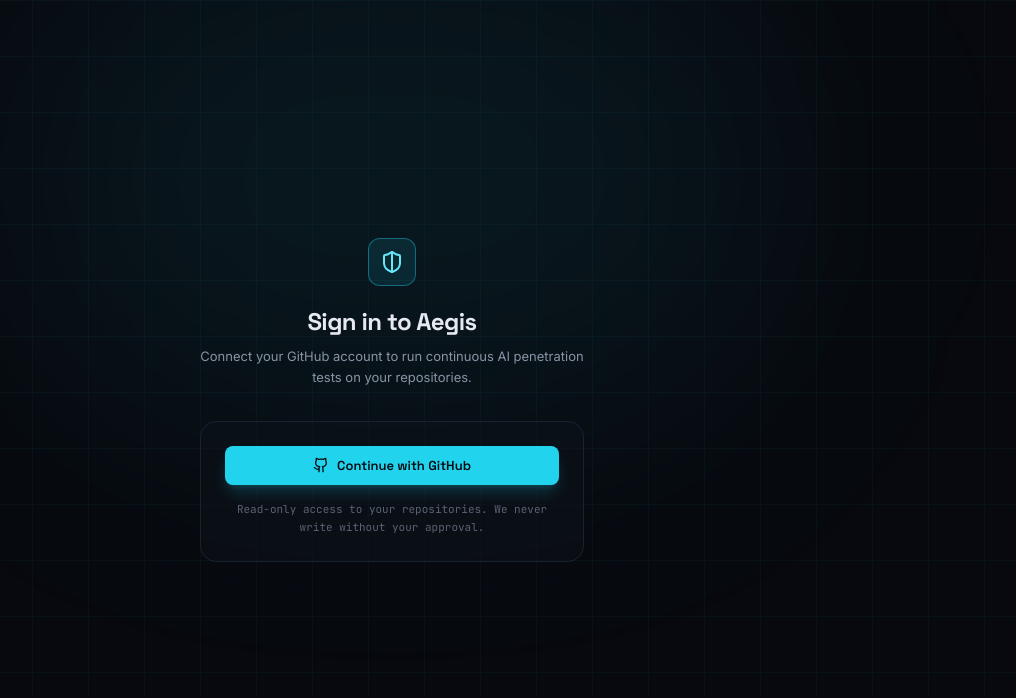
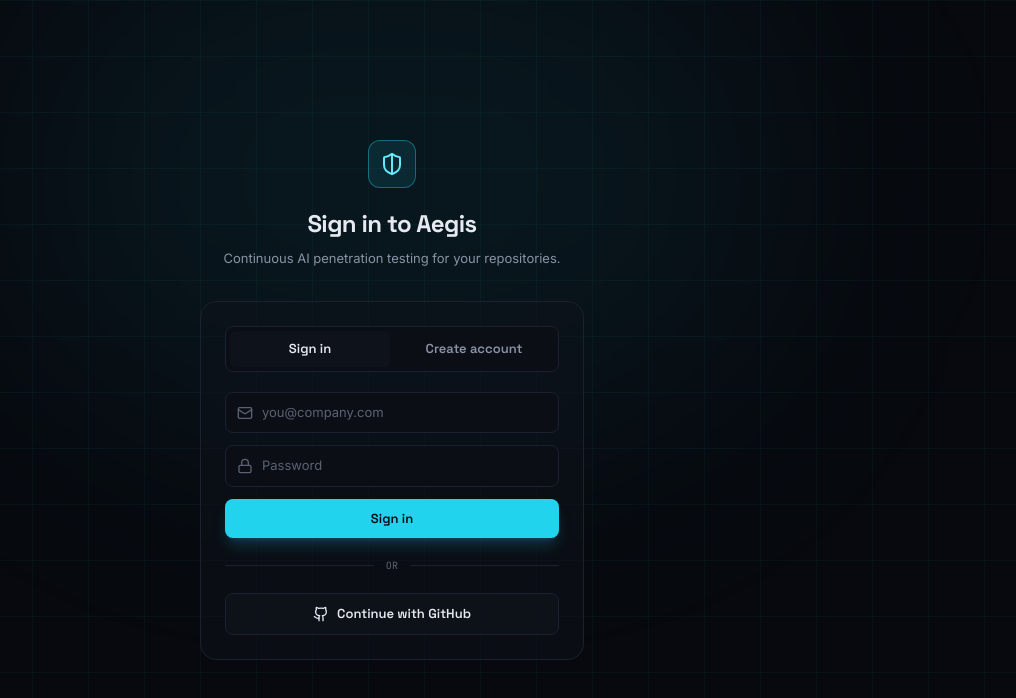
Before and after one commit to vedantnimbarte/Aegis, a Next.js app in the folder dashboard/: page /login in a window 1280 px wide. Shown: the top 698 px of the page, without its empty margins (248-1264 px from the left). Built offline with nearby package versions, Linux system fonts and the light colour scheme; no server answers.

Commit message:
feat(dashboard): add email/password sign-in and registration to login page

```diff
--- a/dashboard/app/login/page.tsx
+++ b/dashboard/app/login/page.tsx
@@ -1,17 +1,28 @@
 "use client";
 
-import { Github, ShieldHalf } from "lucide-react";
+import { useMutation } from "@tanstack/react-query";
+import { Github, Loader2, Lock, Mail, ShieldHalf } from "lucide-react";
 import { useRouter } from "next/navigation";
-import { useEffect, useState } from "react";
+import { useEffect, useState, type FormEvent } from "react";
 
+import { api, ApiError } from "@/lib/api";
 import { useAuth } from "@/lib/auth";
 import { buildGitHubAuthUrl } from "@/lib/format";
-import { Button } from "@/components/ui";
+import { Button, cn } from "@/components/ui";
+
+type Mode = "signin" | "signup";
+
+const EMAIL_RE = /^[^\s@]+@[^\s@]+\.[^\s@]+$/;
 
 export default function LoginPage() {
   const router = useRouter();
-  const { isAuthenticated } = useAuth();
+  const { isAuthenticated, login } = useAuth();
   const [mounted, setMounted] = useState(false);
+
+  const [mode, setMode] = useState<Mode>("signin");
+  const [email, setEmail] = useState("");
+  const [password, setPassword] = useState("");
+  const [formError, setFormError] = useState<string | null>(null);
 
   useEffect(() => setMounted(true), []);
   useEffect(() => {
@@ -20,12 +31,56 @@
 
   const clientId = process.env.NEXT_PUBLIC_GITHUB_CLIENT_ID;
 
-  function signIn() {
+  const auth = useMutation({
+    mutationFn: () =>
+      mode === "signin"
+        ? api.login(email.trim(), password)
+        : api.register(email.trim(), password),
+    onSuccess: (token) => {
+      login(token);
+      router.replace("/");
+    },
+  });
+
+  function switchMode(next: Mode) {
+    setMode(next);
+    setFormError(null);
+    auth.reset();
+  }
+
+  function onSubmit(e: FormEvent<HTMLFormElement>) {
+    e.preventDefault();
+    setFormError(null);
+    const em = email.trim();
+    if (!EMAIL_RE.test(em)) {
+      setFormError("Enter a valid email address.");
+      return;
+    }
+    if (!password) {
+      setFormError("Enter your password.");
+      return;
+    }
+    if (mode === "signup" && password.length < 8) {
+      setFormError("Password must be at least 8 characters.");
+      return;
+    }
+    auth.mutate();
+  }
+
+  const errorMessage =
+    formError ||
+    (auth.error instanceof ApiError
+      ? auth.error.message
+      : auth.error
+        ? "Something went wrong. Please try again."
+        : null);
+
+  function signInWithGitHub() {
     window.location.href = buildGitHubAuthUrl();
   }
 
   return (
-    <main className="relative flex min-h-screen items-center justify-center overflow-hidden bg-obsidian px-5">
+    <main className="relative flex min-h-screen items-center justify-center overflow-hidden bg-obsidian px-5 py-10">
       <div aria-hidden className="pointer-events-none absolute inset-0 bg-grid" />
       <div
         aria-hidden
@@ -38,31 +93,116 @@
             <ShieldHalf className="h-6 w-6" strokeWidth={2} />
           </span>
           <h1 className="font-display text-2xl font-bold tracking-tight text-fg">
-            Sign in to Aegis
+            {mode === "signin" ? "Sign in to Aegis" : "Create your account"}
           </h1>
           <p className="mt-2 text-[13px] leading-relaxed text-muted">
-            Connect your GitHub account to run continuous AI penetration tests on your
-            repositories.
+            Continuous AI penetration testing for your repositories.
           </p>
         </div>
 
         <div className="rounded-2xl border border-line bg-surface/50 p-6">
-          <Button icon={Github} className="w-full" onClick={signIn} disabled={!clientId}>
+          {/* Mode toggle */}
+          <div className="mb-5 grid grid-cols-2 gap-1 rounded-lg border border-line bg-ink p-1">
+            {(["signin", "signup"] as Mode[]).map((m) => (
+              <button
+                key={m}
+                type="button"
+                onClick={() => switchMode(m)}
+                className={cn(
+                  "rounded-md py-2 font-display text-[13px] font-semibold transition-colors",
+                  mode === m ? "bg-surface text-fg" : "text-muted hover:text-fg"
+                )}
+              >
+                {m === "signin" ? "Sign in" : "Create account"}
+              </button>
+            ))}
+          </div>
+
+          <form onSubmit={onSubmit} noValidate className="space-y-3">
+            <Field
+              icon={Mail}
+              type="email"
+              placeholder="you@company.com"
+              autoComplete="email"
+              value={email}
+              onChange={setEmail}
+            />
+            <Field
+              icon={Lock}
+              type="password"
+              placeholder="Password"
+              autoComplete={mode === "signin" ? "current-password" : "new-password"}
+              value={password}
+              onChange={setPassword}
+            />
+
+            {errorMessage ? (
+              <p className="rounded-lg border border-danger/30 bg-danger/[0.06] px-3 py-2.5 text-[12px] text-danger">
+                {errorMessage}
+              </p>
+            ) : null}
+
+            <Button type="submit" className="w-full" loading={auth.isPending}>
+              {mode === "signin" ? "Sign in" : "Create account"}
+            </Button>
+          </form>
+
+          {/* Divider */}
+          <div className="my-5 flex items-center gap-3">
+            <span className="h-px flex-1 bg-line" />
+            <span className="font-mono text-[10px] uppercase tracking-wide text-faint">or</span>
+            <span className="h-px flex-1 bg-line" />
+          </div>
+
+          <Button
+            variant="secondary"
+            icon={Github}
+            className="w-full"
+            onClick={signInWithGitHub}
+            disabled={!clientId}
+          >
             Continue with GitHub
           </Button>
-
           {!clientId ? (
-            <p className="mt-4 rounded-lg border border-amber/30 bg-amber/[0.06] px-3 py-2.5 font-mono text-[11px] leading-relaxed text-amber">
-              NEXT_PUBLIC_GITHUB_CLIENT_ID is not set. Add it to the dashboard&rsquo;s
-              environment to enable sign-in.
+            <p className="mt-3 text-center font-mono text-[10px] leading-relaxed text-faint">
+              Set NEXT_PUBLIC_GITHUB_CLIENT_ID to enable GitHub sign-in.
             </p>
-          ) : (
-            <p className="mt-4 text-center font-mono text-[11px] leading-relaxed text-faint">
-              Read-only access to your repositories. We never write without your approval.
-            </p>
-          )}
+          ) : null}
         </div>
       </div>
     </main>
   );
 }
+
+function Field({
+  icon: Icon,
+  type,
+  placeholder,
+  autoComplete,
+  value,
+  onChange,
+}: {
+  icon: typeof Mail;
+  type: string;
+  placeholder: string;
+  autoComplete: string;
+  value: string;
+  onChange: (v: string) => void;
+}) {
+  return (
+    <div className="relative">
+      <Icon
+        className="pointer-events-none absolute left-3 top-1/2 h-4 w-4 -translate-y-1/2 text-faint"
+        strokeWidth={2}
+      />
+      <input
+        type={type}
+        placeholder={placeholder}
+        autoComplete={autoComplete}
+        value={value}
+        onChange={(e) => onChange(e.target.value)}
+        className="w-full rounded-lg border border-line bg-ink py-2.5 pl-9 pr-3 text-[13px] text-fg placeholder:text-faint transition-colors focus:border-cyan/60"
+      />
+    </div>
+  );
+}
--- a/dashboard/lib/api.ts
+++ b/dashboard/lib/api.ts
@@ -155,6 +155,18 @@
 
 export const api = {
   // --- Auth ---
+  register: (email: string, password: string) =>
+    request<Token>("/auth/register", {
+      method: "POST",
+      body: { email, password },
+      auth: false,
+    }),
+  login: (email: string, password: string) =>
+    request<Token>("/auth/login", {
+      method: "POST",
+      body: { email, password },
+      auth: false,
+    }),
   githubAuth: (code: string, redirect_uri?: string, state?: string) =>
     request<Token>("/auth/github", {
       method: "POST",
```
